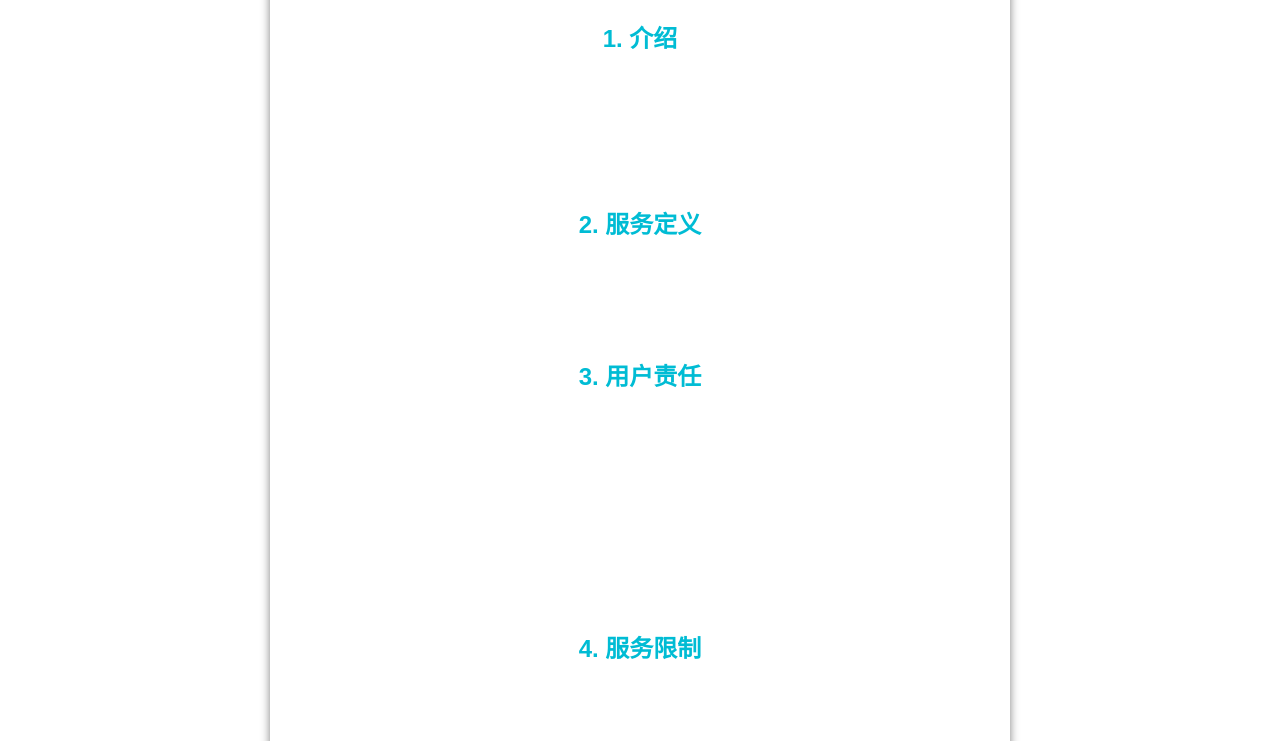
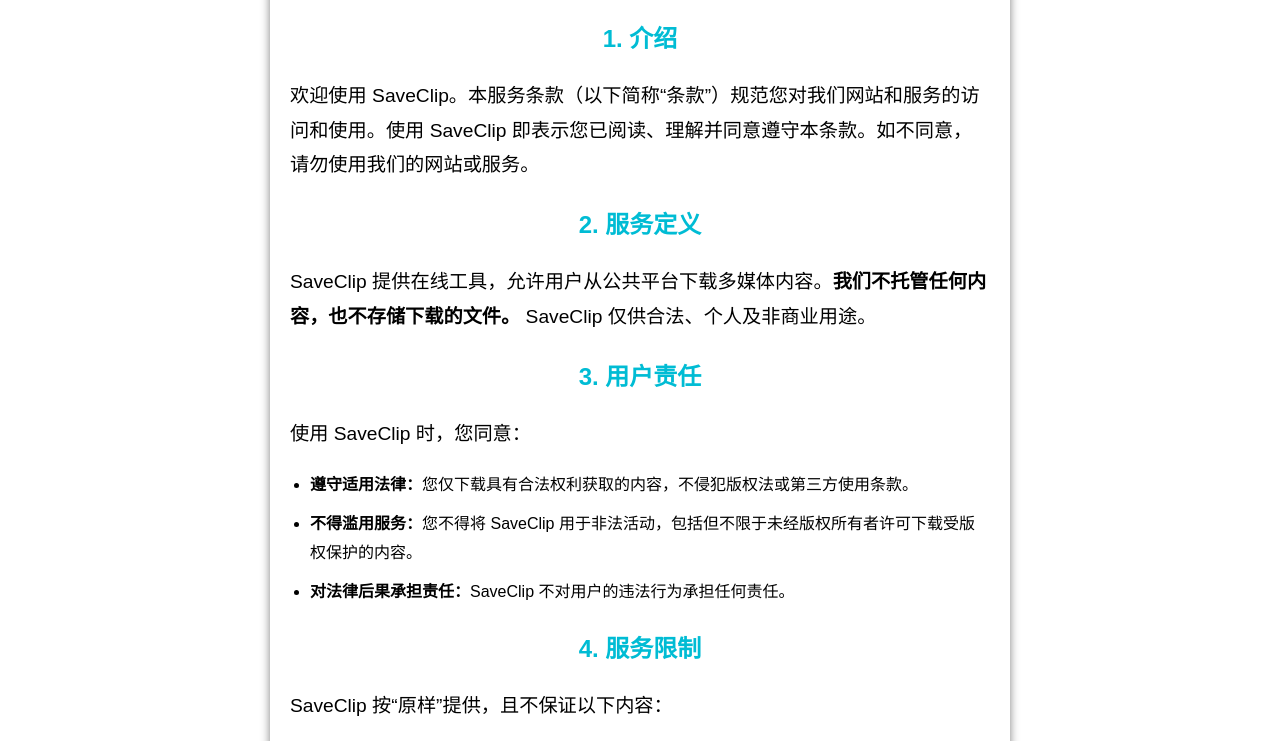
Before and after one commit to save2020/Saveclipt, a website: page public/chino/chinoter.html in a window 1280 px wide. Shown: the part 203-944 px from the top of the page. Drawn offline with Linux system fonts and the light colour scheme.

Commit message:
Update styles.css

```diff
--- a/public/styles.css
+++ b/public/styles.css
@@ -313,12 +313,14 @@
 .terms-block p {
     font-size: 1.2rem;
     margin-bottom: 20px;
+    color: #000; /* Color negro para el texto */
 }
 
 .terms-block ul {
     list-style-type: disc;
     padding-left: 20px;
     margin-bottom: 20px;
+    color: #000; /* Asegurar que las listas también tengan texto negro */
 }
 
 .terms-block ul li {
```
Lines whose indentation alone changed are shown as unchanged.
